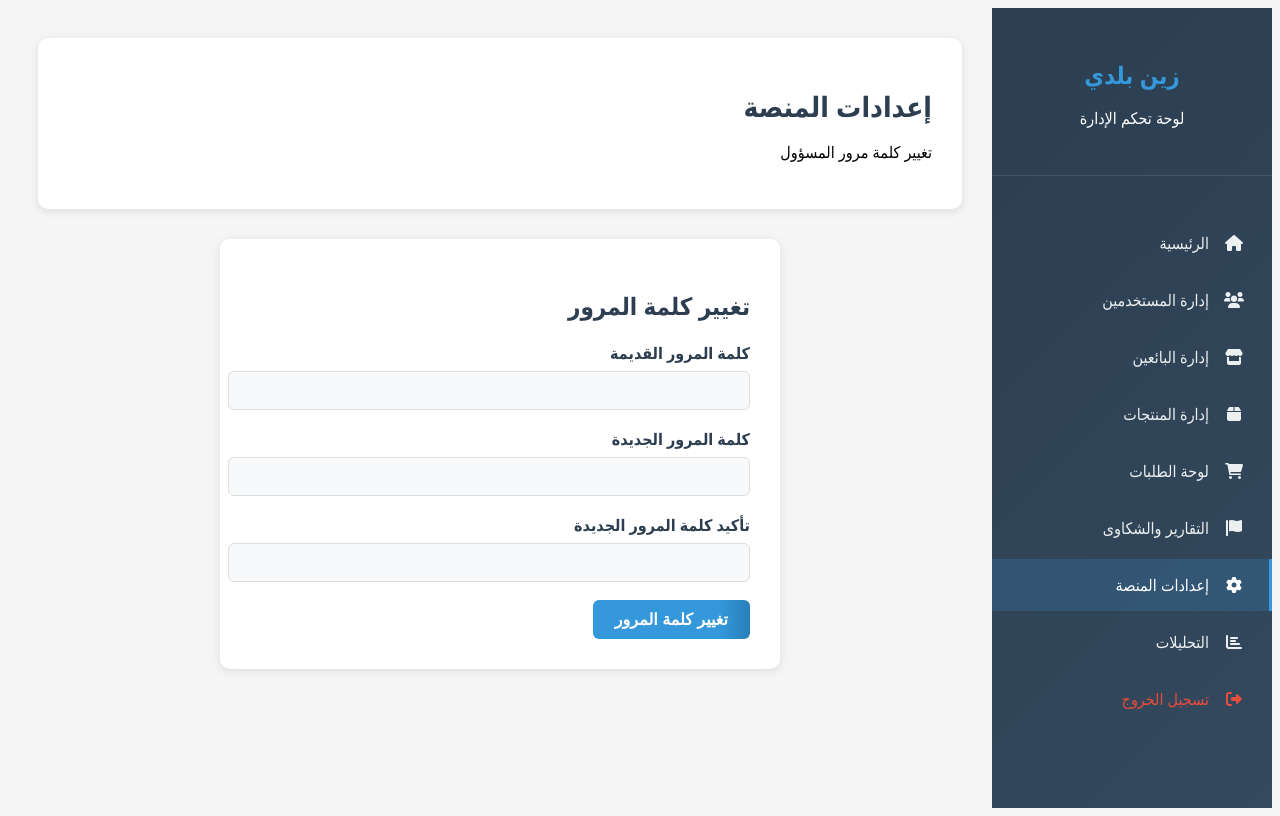
After one commit to ayoub21dev/ZenBladi-V2, a PHP site: page /Admin/settings.php in a window 1280 px wide. The commit adds this page. Run offline with PHP 8.4, Linux system fonts and the light colour scheme; the visitor is signed in with stand-in values (Sample User, id 1).

Commit message:
feat(admin): update logout links and enhance settings page with password change functionality

```diff
--- a/frontEnd/Admin/admin.php
+++ b/frontEnd/Admin/admin.php
@@ -423,7 +423,7 @@ try {
                 <li><a href="reports.php"><i class="fas fa-flag"></i> التقارير والشكاوى</a></li>
                 <li><a href="settings.php"><i class="fas fa-cog"></i> إعدادات المنصة</a></li>
                 <li><a href="analytics.php"><i class="fas fa-chart-bar"></i> التحليلات</a></li>
-                <li><a href="../logout.php" class="logout-btn"><i class="fas fa-sign-out-alt"></i> تسجيل الخروج</a></li>
+                <li><a href="logout.php" class="logout-btn"><i class="fas fa-sign-out-alt"></i> تسجيل الخروج</a></li>
             </ul>
         </div>
 
@@ -488,7 +488,7 @@ try {
                 <div class="stat-card sales">
                     <div class="stat-icon"><i class="fas fa-dollar-sign"></i></div>
                     <div class="stat-info">
-                        <h3><?= number_format($total_sales, 2) ?> ر.س</h3>
+                        <h3><?= number_format($total_sales, 2) ?> DH</h3>
                         <p>إجمالي المبيعات</p>
                     </div>
                 </div>
--- /dev/null
+++ b/frontEnd/Admin/logout.php
@@ -0,0 +1,6 @@
+<?php
+session_start();
+session_unset();
+session_destroy();
+header('Location: ../login.php');
+exit();
--- a/frontEnd/Admin/manage-products.php
+++ b/frontEnd/Admin/manage-products.php
@@ -294,7 +294,7 @@ if (isset($_SESSION['user_id'])) {
                 <li><a href="orders-panel.php"><i class="fas fa-shopping-cart"></i> لوحة الطلبات</a></li>
                 <li><a href="reports.php"><i class="fas fa-flag"></i> التقارير والشكاوى</a></li>
                 <li><a href="settings.php"><i class="fas fa-cog"></i> الإعدادات</a></li>
-                <li><a href="../logout.php" class="logout-btn"><i class="fas fa-sign-out-alt"></i> تسجيل الخروج</a></li>
+                <li><a href="logout.php" class="logout-btn"><i class="fas fa-sign-out-alt"></i> تسجيل الخروج</a></li>
             </ul>
         </div>
 
--- a/frontEnd/Admin/manage-sellers.php
+++ b/frontEnd/Admin/manage-sellers.php
@@ -452,7 +452,7 @@ try {
                 <li><a href="reports.php"><i class="fas fa-flag"></i> التقارير والشكاوى</a></li>
                 <li><a href="settings.php"><i class="fas fa-cog"></i> إعدادات المنصة</a></li>
                 <li><a href="analytics.php"><i class="fas fa-chart-bar"></i> التحليلات</a></li>
-                <li><a href="../logout.php" class="logout-btn"><i class="fas fa-sign-out-alt"></i> تسجيل الخروج</a></li>
+                <li><a href="logout.php" class="logout-btn"><i class="fas fa-sign-out-alt"></i> تسجيل الخروج</a></li>
             </ul>
         </div>
 
--- a/frontEnd/Admin/manage-users.php
+++ b/frontEnd/Admin/manage-users.php
@@ -419,7 +419,7 @@ try {
                 <li><a href="reports.php"><i class="fas fa-flag"></i> التقارير والشكاوى</a></li>
                 <li><a href="settings.php"><i class="fas fa-cog"></i> إعدادات المنصة</a></li>
                 <li><a href="analytics.php"><i class="fas fa-chart-bar"></i> التحليلات</a></li>
-                <li><a href="../logout.php" class="logout-btn"><i class="fas fa-sign-out-alt"></i> تسجيل الخروج</a></li>
+                <li><a href="logout.php" class="logout-btn"><i class="fas fa-sign-out-alt"></i> تسجيل الخروج</a></li>
             </ul>
         </div>
 
--- /dev/null
+++ b/frontEnd/Admin/settings.php
@@ -0,0 +1,130 @@
+<?php
+session_start();
+require_once '../../backend/db.php';
+
+if (!isset($_SESSION['user_id']) || $_SESSION['user_type'] !== 'admin') {
+    header('Location: ../login.php');
+    exit();
+}
+
+$message = '';
+$messageType = '';
+
+// Example: Change admin password (you can add more settings as needed)
+if ($_SERVER['REQUEST_METHOD'] === 'POST' && isset($_POST['change_password'])) {
+    $old_password = $_POST['old_password'];
+    $new_password = $_POST['new_password'];
+    $confirm_password = $_POST['confirm_password'];
+    $admin_id = $_SESSION['user_id'];
+    $stmt = $pdo->prepare('SELECT password FROM admin WHERE id = ?');
+    $stmt->execute([$admin_id]);
+    $admin = $stmt->fetch();
+    if (!$admin || !password_verify($old_password, $admin['password'])) {
+        $message = 'كلمة المرور القديمة غير صحيحة';
+        $messageType = 'error';
+    } elseif ($new_password !== $confirm_password) {
+        $message = 'كلمتا المرور غير متطابقتين';
+        $messageType = 'error';
+    } elseif (strlen($new_password) < 6) {
+        $message = 'كلمة المرور الجديدة يجب أن تكون 6 أحرف أو أكثر';
+        $messageType = 'error';
+    } else {
+        $hashed = password_hash($new_password, PASSWORD_DEFAULT);
+        $update = $pdo->prepare('UPDATE admin SET password = ? WHERE id = ?');
+        if ($update->execute([$hashed, $admin_id])) {
+            $message = 'تم تغيير كلمة المرور بنجاح';
+            $messageType = 'success';
+        } else {
+            $message = 'حدث خطأ أثناء تغيير كلمة المرور';
+            $messageType = 'error';
+        }
+    }
+}
+?>
+<!DOCTYPE html>
+<html lang="ar" dir="rtl">
+<head>
+    <meta charset="UTF-8">
+    <meta name="viewport" content="width=device-width, initial-scale=1.0">
+    <title>إعدادات المنصة - زين بلدي</title>
+    <link rel="stylesheet" href="https://cdnjs.cloudflare.com/ajax/libs/font-awesome/6.0.0/css/all.min.css">
+    <style>
+        body { font-family: 'Segoe UI', Tahoma, Geneva, Verdana, sans-serif; background: #f5f5f5; direction: rtl; }
+        .dashboard-container { display: flex; min-height: 100vh; }
+        .sidebar { width: 280px; background: linear-gradient(135deg, #2c3e50, #34495e); color: white; position: fixed; height: 100vh; overflow-y: auto; z-index: 1000; }
+        .sidebar-header { padding: 30px 20px; text-align: center; border-bottom: 1px solid rgba(255,255,255,0.1); }
+        .sidebar-header h2 { font-size: 24px; margin-bottom: 5px; color: #3498db; }
+        .sidebar-menu { list-style: none; padding: 20px 0; }
+        .sidebar-menu li { margin: 5px 0; }
+        .sidebar-menu a { display: flex; align-items: center; padding: 15px 25px; color: #ecf0f1; text-decoration: none; transition: all 0.3s ease; border-right: 3px solid transparent; }
+        .sidebar-menu a:hover, .sidebar-menu a.active { background-color: rgba(52, 152, 219, 0.2); border-right-color: #3498db; color: white; }
+        .sidebar-menu a i { margin-left: 15px; width: 20px; text-align: center; }
+        .logout-btn { color: #e74c3c !important; }
+        .logout-btn:hover { background-color: rgba(231, 76, 60, 0.2) !important; border-right-color: #e74c3c !important; }
+        .main-content { margin-right: 280px; padding: 30px; width: calc(100% - 280px); }
+        .page-header { background: white; padding: 30px; border-radius: 10px; box-shadow: 0 2px 10px rgba(0,0,0,0.1); margin-bottom: 30px; }
+        .page-header h1 { color: #2c3e50; font-size: 28px; margin-bottom: 10px; }
+        .settings-section { background: white; padding: 30px; border-radius: 10px; box-shadow: 0 2px 10px rgba(0,0,0,0.1); max-width: 500px; margin: 0 auto; }
+        .settings-section h2 { color: #2c3e50; margin-bottom: 20px; }
+        .form-group { margin-bottom: 18px; }
+        .form-group label { display: block; margin-bottom: 7px; font-weight: bold; color: #2c3e50; }
+        .form-group input { width: 100%; padding: 10px; border: 1px solid #ddd; border-radius: 6px; font-size: 15px; background: #f8f9fa; }
+        .btn { padding: 10px 22px; border: none; border-radius: 6px; cursor: pointer; background: linear-gradient(90deg, #3498db 80%, #2980b9 100%); color: white; font-weight: bold; font-size: 1rem; transition: background 0.2s; }
+        .btn:hover { background: linear-gradient(90deg, #2980b9 80%, #3498db 100%); }
+        .message { padding: 15px; margin-bottom: 20px; border-radius: 8px; text-align: center; font-weight: bold; }
+        .message.success { background-color: #d4edda; color: #155724; border: 1px solid #c3e6cb; }
+        .message.error { background-color: #f8d7da; color: #721c24; border: 1px solid #f5c6cb; }
+        @media (max-width: 900px) { .main-content { margin-right: 0; padding: 10px; } }
+    </style>
+</head>
+<body>
+    <div class="dashboard-container">
+        <div class="sidebar">
+            <div class="sidebar-header">
+                <h2>زين بلدي</h2>
+                <p>لوحة تحكم الإدارة</p>
+            </div>
+            <ul class="sidebar-menu">
+                <li><a href="admin.php"><i class="fas fa-home"></i> الرئيسية</a></li>
+                <li><a href="manage-users.php"><i class="fas fa-users"></i> إدارة المستخدمين</a></li>
+                <li><a href="manage-sellers.php"><i class="fas fa-store"></i> إدارة البائعين</a></li>
+                <li><a href="manage-products.php"><i class="fas fa-box"></i> إدارة المنتجات</a></li>
+                <li><a href="orders-panel.php"><i class="fas fa-shopping-cart"></i> لوحة الطلبات</a></li>
+                <li><a href="reports.php"><i class="fas fa-flag"></i> التقارير والشكاوى</a></li>
+                <li><a href="settings.php" class="active"><i class="fas fa-cog"></i> إعدادات المنصة</a></li>
+                <li><a href="analytics.php"><i class="fas fa-chart-bar"></i> التحليلات</a></li>
+                <li><a href="logout.php" class="logout-btn"><i class="fas fa-sign-out-alt"></i> تسجيل الخروج</a></li>
+            </ul>
+        </div>
+        <div class="main-content">
+            <div class="page-header">
+                <h1>إعدادات المنصة</h1>
+                <p>تغيير كلمة مرور المسؤول</p>
+            </div>
+            <?php if ($message): ?>
+                <div class="message <?= $messageType ?>">
+                    <?= htmlspecialchars($message) ?>
+                </div>
+            <?php endif; ?>
+            <div class="settings-section">
+                <h2>تغيير كلمة المرور</h2>
+                <form method="POST">
+                    <div class="form-group">
+                        <label>كلمة المرور القديمة</label>
+                        <input type="password" name="old_password" required>
+                    </div>
+                    <div class="form-group">
+                        <label>كلمة المرور الجديدة</label>
+                        <input type="password" name="new_password" required>
+                    </div>
+                    <div class="form-group">
+                        <label>تأكيد كلمة المرور الجديدة</label>
+                        <input type="password" name="confirm_password" required>
+                    </div>
+                    <button type="submit" name="change_password" class="btn">تغيير كلمة المرور</button>
+                </form>
+            </div>
+        </div>
+    </div>
+</body>
+</html>
--- a/frontEnd/index.php
+++ b/frontEnd/index.php
@@ -57,7 +57,7 @@ try {
                 </p>
                 <div class="action-buttons">
                     <button class="btn-large btn-question">هل أنت بائع؟</button>
-                    <button class="btn-large btn-browse">تصفح المنتجات</button>
+                    <a href="alll_Product.php" class="btn-large btn-browse">تصفح المنتجات</a>
                 </div>
             </div>
 
```
Also changed, not shown: frontEnd/Admin/orders-panel.php (+72 -17 lines), frontEnd/alll_Product.php (+126 -11 lines).
